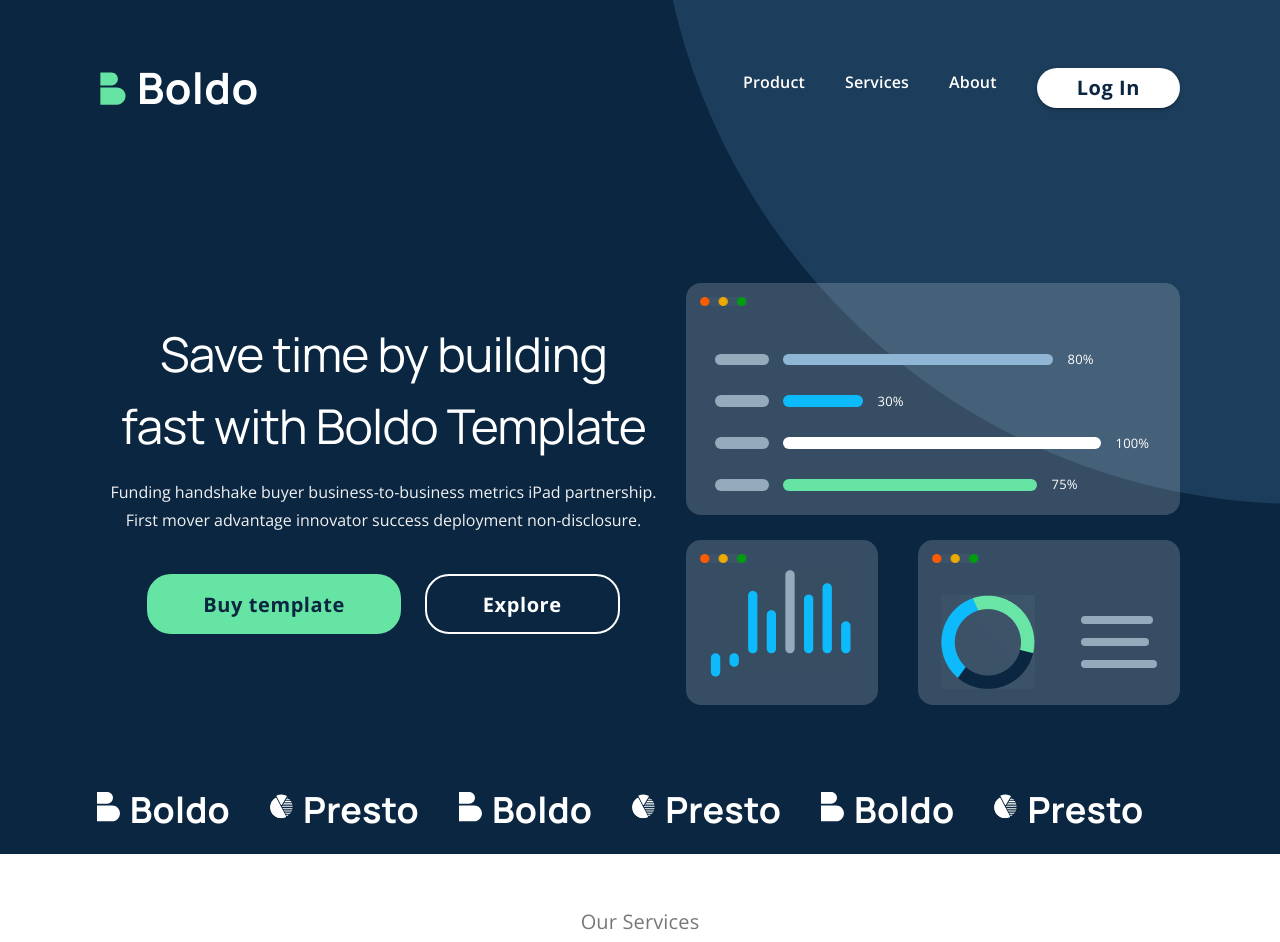
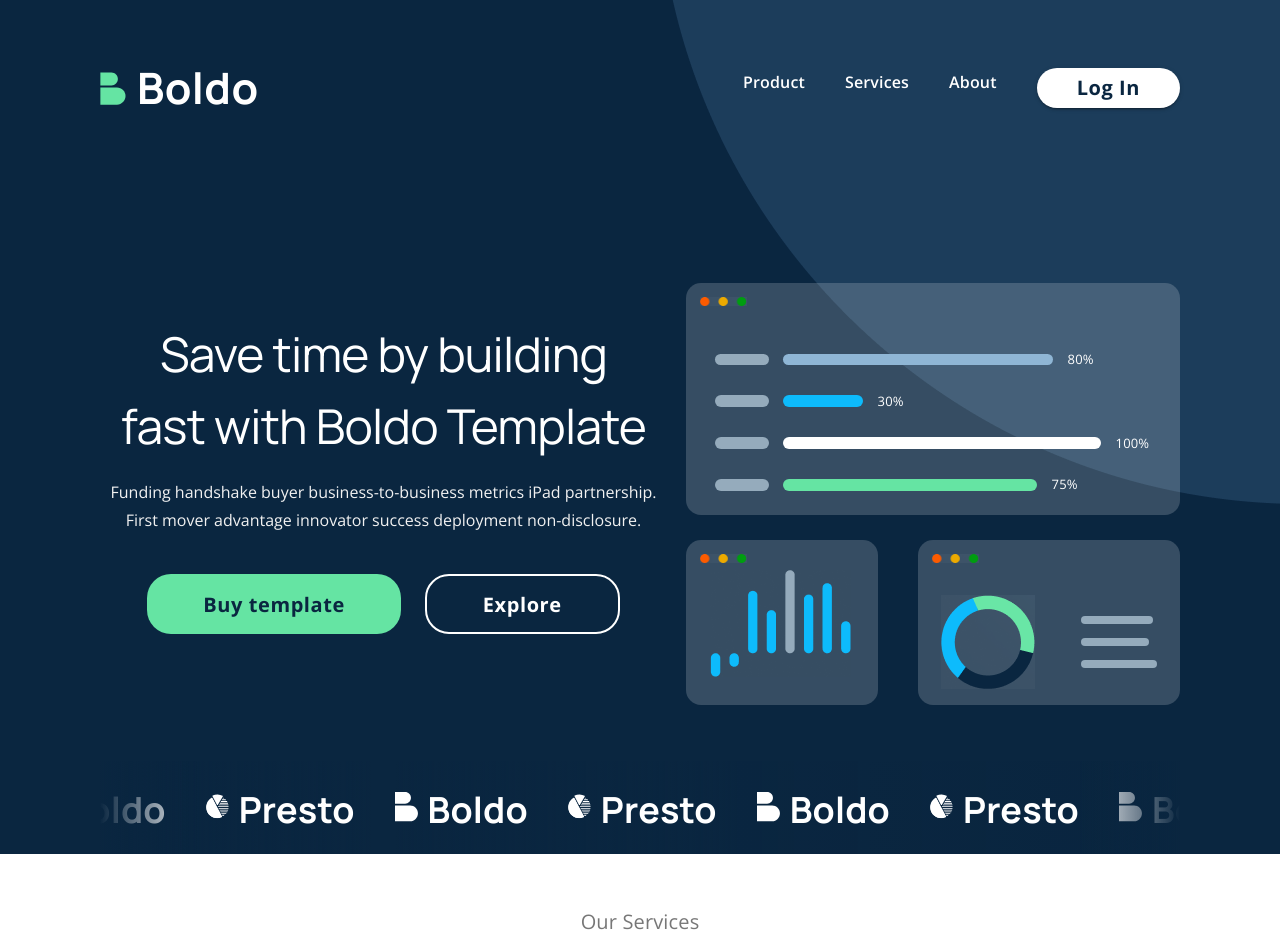
Before and after one commit to DenisShylov/boldo_page_practice, a React (Create React App) app: page / in a window 1280 px wide. Shown: the top 942 px of the page. Built offline with nearby package versions, Linux system fonts and the light colour scheme.

Commit message:
feat: added ticker

```diff
--- a/src/Components/LogoTicker/LogoTicker.jsx
+++ b/src/Components/LogoTicker/LogoTicker.jsx
@@ -1,9 +1,21 @@
-import { Box } from '@mui/material';
+import { Box, useMediaQuery, useTheme } from '@mui/material';
 import React from 'react';
 import { BoldoLogo, PrestoLogo, LogoText } from './LogoTicker.styles';
+import Marquee from 'react-fast-marquee';
 
 const LogoTicker = () => {
+  const theme = useTheme();
+  const screenSize = useMediaQuery(theme.breakpoints.down('sm'));
+  const conditionForGradientSize = screenSize ? 75 : 200;
+
   return (
+    <Marquee
+      speed={100}
+      gradient={true}
+      gradientColor="#0A2640, #0A2640"
+      gradientWidth={conditionForGradientSize}
+      autoFill
+    >
       <Box
         sx={{
           display: 'flex',
@@ -38,7 +50,7 @@ const LogoTicker = () => {
                 }}
               >
                 <BoldoLogo />
-              <LogoText variant={'span'}>Boldo</LogoText>
+                <LogoText variant={'span'}>Boldo</LogoText>{' '}
               </Box>
               <Box
                 sx={{
@@ -67,6 +79,7 @@ const LogoTicker = () => {
           ))}
         </Box>
       </Box>
+    </Marquee>
   );
 };
 
```
Lines whose indentation alone changed are shown as unchanged.
